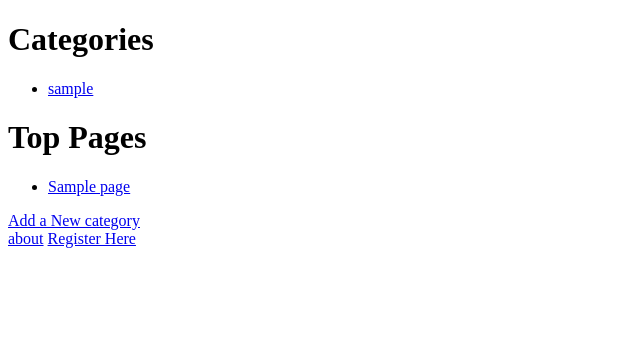
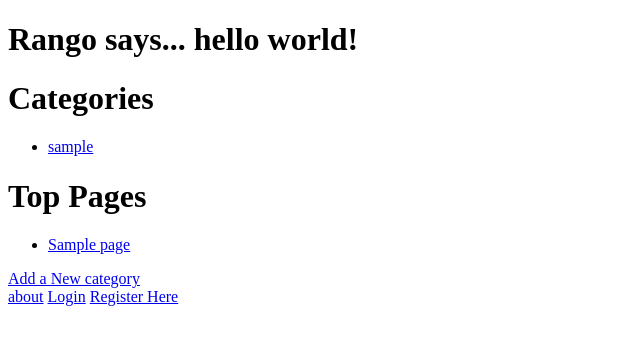
Before and after one commit to yuanxue68/Rango, a Django app: page /rango/ in a window 1280 px wide. Shown: the top 345 px of the page, without its empty margins (0-640 px from the left). Run offline with Django 3.2, Linux system fonts and the light colour scheme; tables that the repository leaves empty hold one stand-in row (values such as "Sample post").

Commit message:
user can login

```diff
--- a/rango/templates/rango/index.html
+++ b/rango/templates/rango/index.html
@@ -8,6 +8,11 @@
 	</head>
 
 	<body>
+		{% if user.is_authenticated %}
+		<h1>Rango says... hello {{ user.username }}!</h1>
+		{% else %}
+		<h1>Rango says... hello world!</h1>
+		{% endif %}
 		<h1>Categories</h1>
 		{%if categories%}
 			<ul>
@@ -30,6 +35,7 @@
 		{%endif%}
 		<a href="/rango/add_category/">Add a New category</a><br/>
 		<a href="/rango/about/">about</a>
+		<a href="/rango/login/">Login</a>
 		<a href="/rango/register/">Register Here</a>
 	</body>
 <html>
--- a/rango/urls.py
+++ b/rango/urls.py
@@ -10,4 +10,5 @@ urlpatterns=patterns('',
 	url(r'^category/(?P<category_name_slug>[\w\-]+)/$', views.category, name='category'),
 	url(r'^category/(?P<category_name_slug>[\w\-]+)/add_page/', views.add_page, name='add_page'),
 	url(r'^register/$',views.register,name="register"),
+	url(r'^login/$',views.user_login,name="login"),
 )
--- a/rango/views.py
+++ b/rango/views.py
@@ -1,5 +1,6 @@
 from django.shortcuts import render
-from django.http import HttpResponse
+from django.http import HttpResponse,HttpResponseRedirect
+from django.contrib.auth import authenticate,login
 
 from rango.models import Category,Page
 from rango.forms import CategoryForm,PageForm,UserForm,UserProfileForm
@@ -97,3 +98,23 @@ def register(request):
 
 	return render(request,'rango/register.html',{'user_form':user_form,
 		'profile_form':profile_form,'registered':registered})
+
+def user_login(request):
+	if request.method=="POST":
+		username=request.POST.get("username")
+		password=request.POST.get("password")
+
+		user=authenticate(username=username,password=password)
+		if(user):
+			if (user):
+				login(request,user)
+				return HttpResponseRedirect('/rango/')
+			else:
+				return HttpResponse("your rango acount is diabled.")
+
+		else:
+			print "invald login in information"
+			return HttpResponse("invald login details supplied")
+
+	else:
+		return render(request,'rango/login.html',{})
```
Also changed, not shown: rango/templates/rango/login.html (added, +17 -0 lines), 2 other files.
